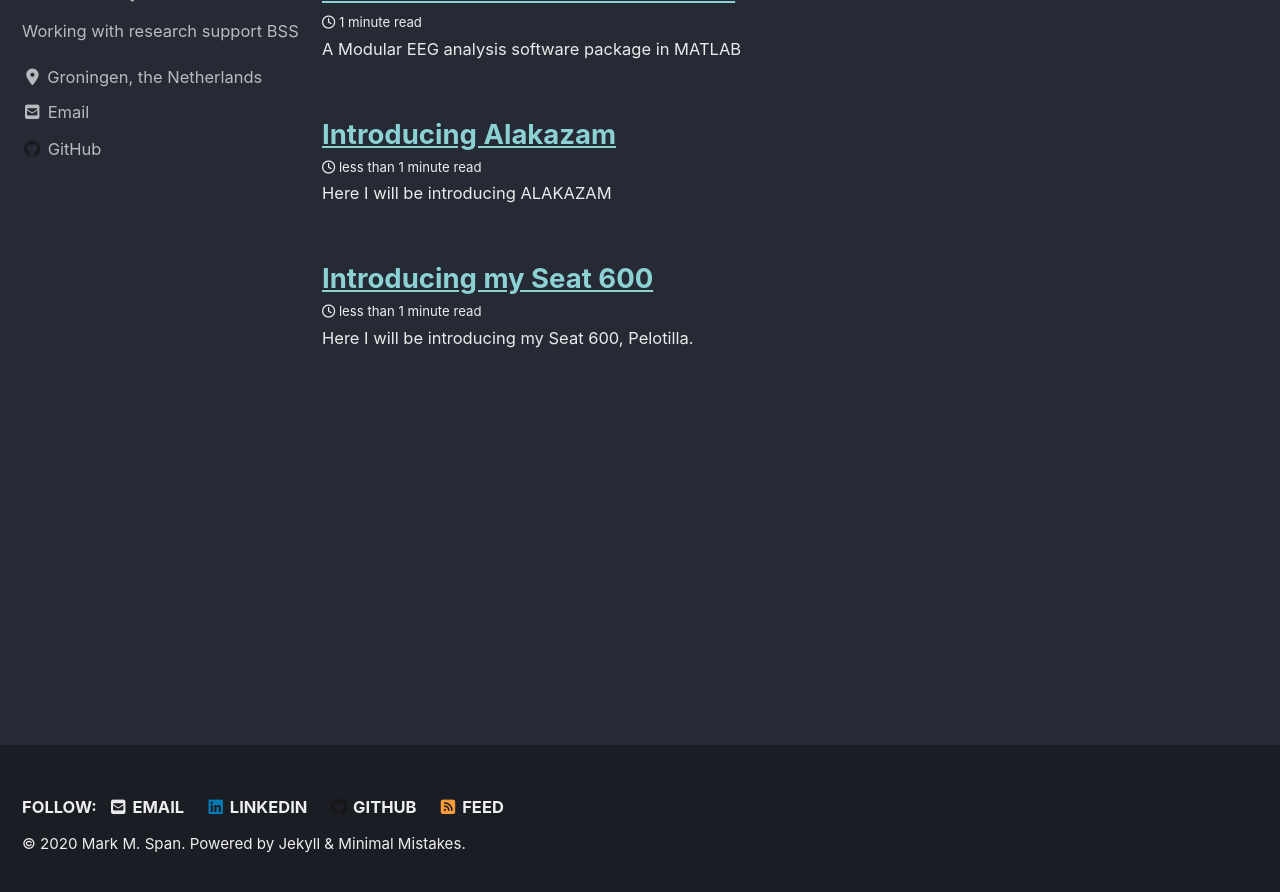
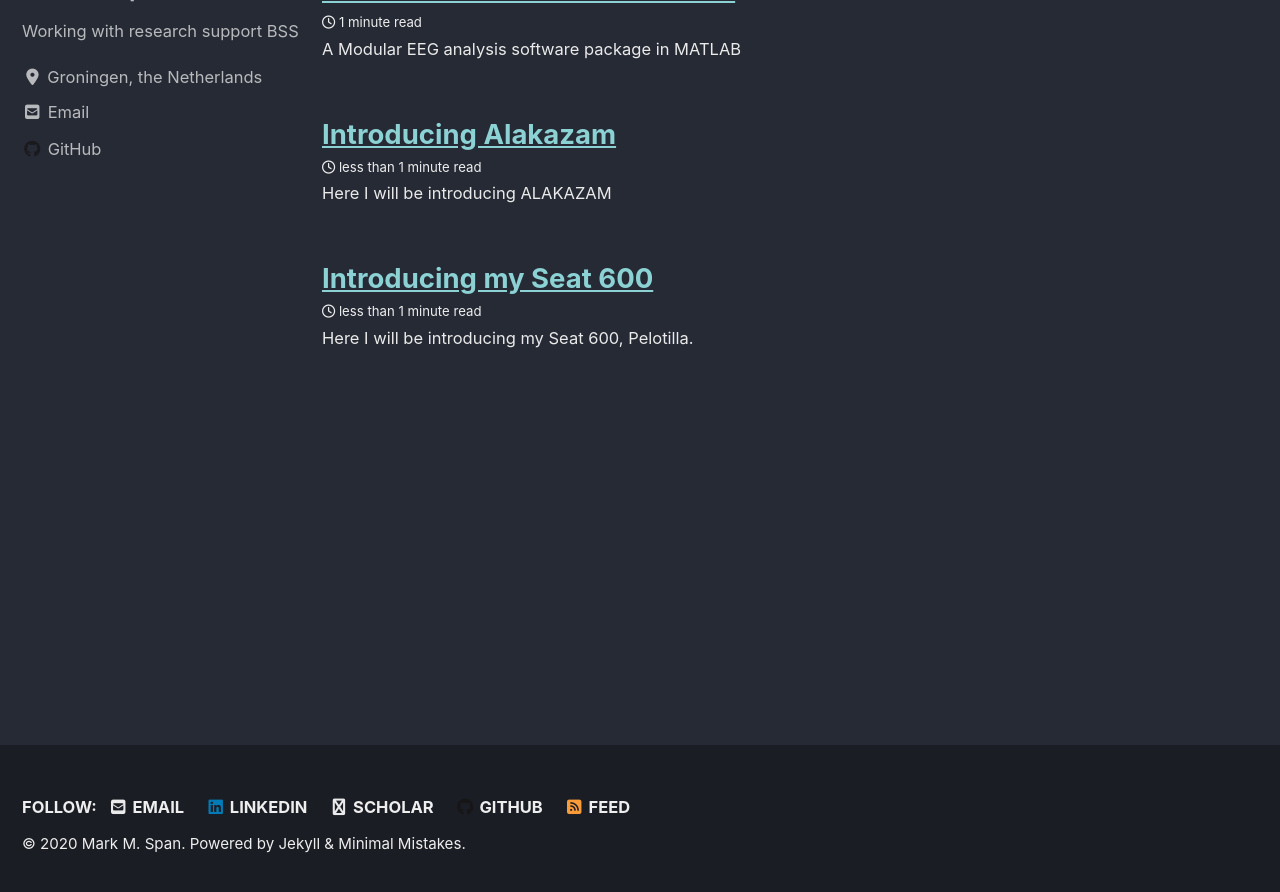
Before and after one commit to markspan/markspan.github.io, a Jekyll site: the page built from index.html, in a window 1280 px wide and 900 px high, scrolled down 628 px. Shown: the top 892 px of the window. Built offline with Jekyll 4.4.1, drawn with Linux system fonts in a browser that asks for light colours; cached includes are drawn as plain includes; nearby versions of some CDN libraries; the list of posts is cut into pages by our own code.

Commit message:
Alakazam

```diff
--- a/_config.yml
+++ b/_config.yml
@@ -127,9 +127,9 @@ footer:
     - label: "LinkedIn"
       icon: "fab fa-fw fa-linkedin"
       url: https://www.linkedin.com/in/markspan/
-    - label: "Facebook"
-      icon: "fab fa-fw fa-facebook-square"
-      # url:
+    - label: "Scholar"
+      icon: "fab fa-fw fa-address-book"
+      url: https://scholar.google.nl/citations?user=kGB7OMcAAAAJ&hl=en&oi=ao
     - label: "GitHub"
       icon: "fab fa-fw fa-github"
       url: "https://github.com/markspan"
```
